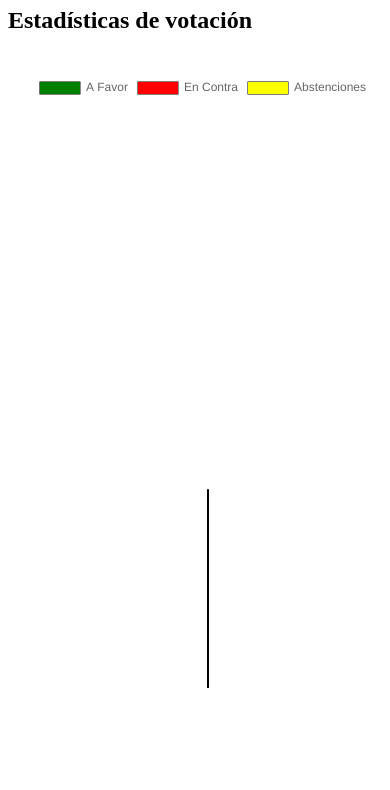
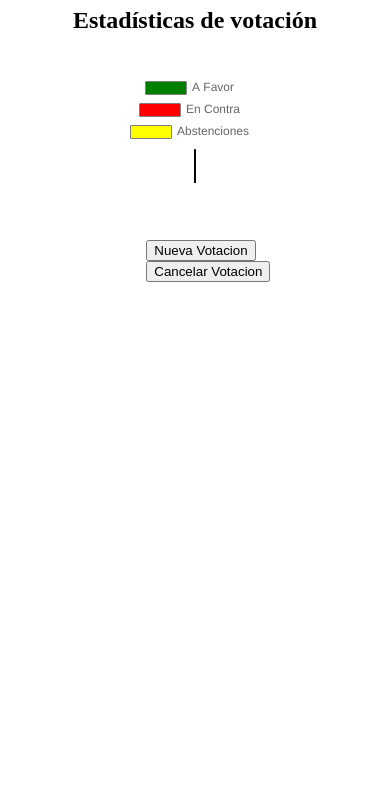
Before and after one commit to f-montanari/ela-server, a website: page public/ftp/index.html in a window 390 px wide. Shown: the part 73-863 px from the top of the page. Drawn offline with Linux system fonts and the light colour scheme; no server answers.

Commit message:
Changed vote behaviour - Now there's a single page to add positive, neutral or negative votes at the same time. - Minor changes to statistic page, added "Nueva Votacion" button. - Chart is now responsive.

```diff
--- a/public/ftp/index.html
+++ b/public/ftp/index.html
@@ -6,20 +6,54 @@
   <meta http-equiv="X-UA-Compatible" content="ie=edge">
   <title>Estadísticas</title>
   <style media="screen">
+    body
+    {
+      margin:0;
+    }
     .chart-container
     {
-      width:400px;
-      height:400px;
+      width: 75%;
+      margin-left: 12.5%;
+      margin-bottom: 2%;
+    }
+    .control-container
+    {
+      width: 50%;
+      margin:0 auto;
+    }
+    .control-container form{
+      float:left;
+    }
+    .main-container
+    {
+      display: flex;
+      flex-direction: column;
+      justify-content: center;
+      width: 50%;
+      margin: 0 auto;
     }
   </style>
 </head>
 <body>
+  <center>
   <h1>Escuela Los Arrayanes</h1>
   <h2>Estadísticas de votación</h2>
+</center>
   <br>
-  <div class="chart-container">
-    <canvas id="myChart" style="position:relative; width:0.5vw; height:1vw"></canvas>
-  </div>
+    <div class="main-container">
+      <div class="chart-container">
+        <canvas id="myChart"></canvas>
+      </div><br>
+      <div class="control-container">
+        <form action="nuevaVotacion" method="get" target="request">
+          <input type="submit" value="Nueva Votacion"/>
+        </form>
+        <form action="cancelarVotacion" method="get" target="request">
+          <input type="submit" value="Cancelar Votacion"/>
+        </form>
+      </div>
+    </div>
+  <iframe name="request" style="display:none;" frameborder="0"></iframe>
   <script type="text/javascript" src="js/dist/Chart.min.js"></script>
   <script type="text/javascript" src="js/main.js"></script>
 </body>
--- a/public/ftp/js/main.js
+++ b/public/ftp/js/main.js
@@ -22,7 +22,10 @@ var chartData = {
 var myPieChart = new Chart(ctx,{
   type: 'pie',
   data: chartData,
-  options: Chart.defaults.pie
+  options: {
+    responsive:true,
+    aspectRatio:1
+  }
 });
 
 fetchData(true);
```
Also changed, not shown: index.js (+20 -24 lines), public/ftp/vote.html (added, +17 -0 lines).
